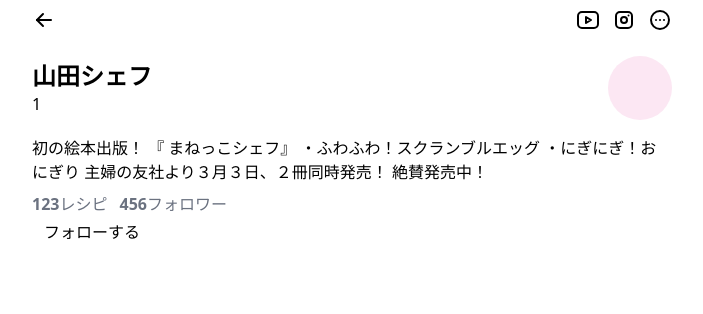
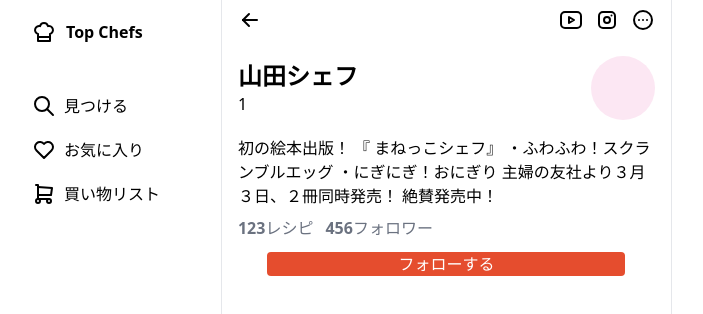
Before and after one commit to qin-team-recipe/14-frontend, a Next.js app: page /profile/1 in a window 1280 px wide. Shown: the top 314 px of the page, without its empty margins (288-991 px from the left). Built offline with nearby package versions, Linux system fonts and the light colour scheme.

Commit message:
ボタンの設置

```diff
--- a/src/app/profile/[id]/page.jsx
+++ b/src/app/(top)/profile/[id]/page.jsx
@@ -28,8 +28,11 @@ export default function Profile() {
           <RecipesNumber />
           <FollowerNumber />
         </div>
-        <div className="py-1 px-3">
-          <Button className="px-3" text="フォローする" />
+        <div className="mt-3">
+          <Button
+            className="w-358 h-6 bg-[#E54D2E] text-white mx-auto"
+            text="フォローする"
+          />
         </div>
       </div>
     </>
--- a/src/app/_components/Sns.jsx
+++ b/src/app/_components/Sns.jsx
@@ -7,7 +7,6 @@ import Link from "next/link";
 
 export function Sns() {
   return (
-    // map関数を使用するとコードが長くなると思ったため、このまま。
     <div className="flex gap-3">
       <Link href="https://www.youtube.com/">
         <IconBrandYoutube />
--- a/src/app/_components/button.jsx
+++ b/src/app/_components/button.jsx
@@ -1,3 +1,5 @@
-export function Button({ text }) {
-  return <button className="flex rounded">{text}</button>;
+export function Button({ className, text }) {
+  return (
+    <button className={`block text-center rounded ${className}`}>{text}</button>
+  );
 }
--- a/src/app/_components/followerNumber.jsx
+++ b/src/app/_components/followerNumber.jsx
@@ -1,7 +1,11 @@
+import Link from "next/link";
+
 export function FollowerNumber() {
   return (
     <p className="ml-3">
-      <span className="font-bold">456</span>フォロワー
+      <Link href="">
+        <span className="font-bold">456</span>フォロワー
+      </Link>
     </p>
   );
 }
--- a/src/app/_components/recipesNumber.jsx
+++ b/src/app/_components/recipesNumber.jsx
@@ -1,7 +1,11 @@
+import Link from "next/link";
+
 export function RecipesNumber() {
   return (
     <p>
-      <span className="font-bold">123</span>レシピ
+      <Link href="">
+        <span className="font-bold">123</span>レシピ
+      </Link>
     </p>
   );
 }
--- a/tailwind.config.js
+++ b/tailwind.config.js
@@ -2,7 +2,11 @@
 module.exports = {
   content: ["./src/**/*.{js,ts,jsx,tsx,mdx}"],
   theme: {
-    extend: {},
+    extend: {
+      width: {
+        358: "358px",
+      },
+    },
   },
   plugins: [],
 };
```
